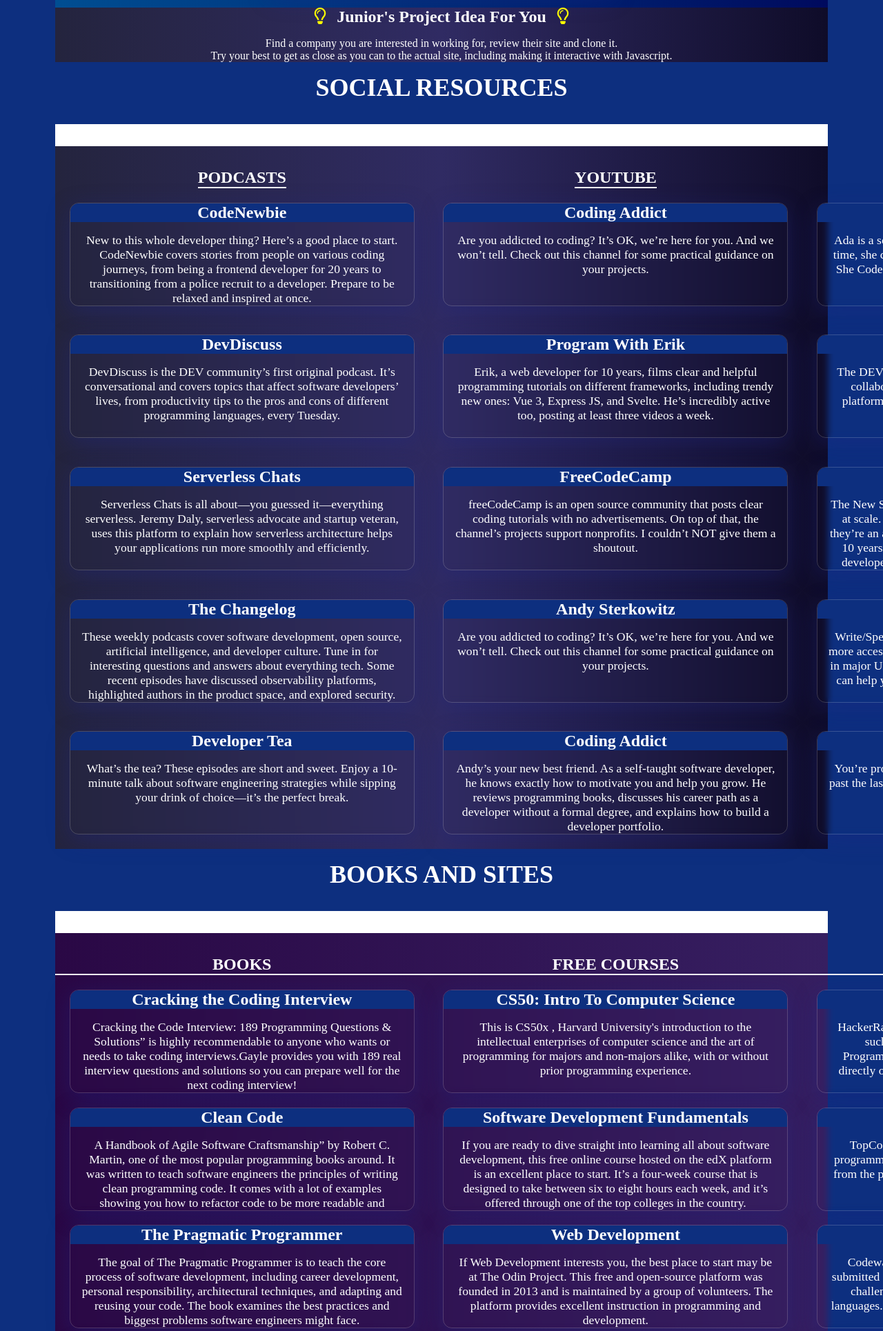
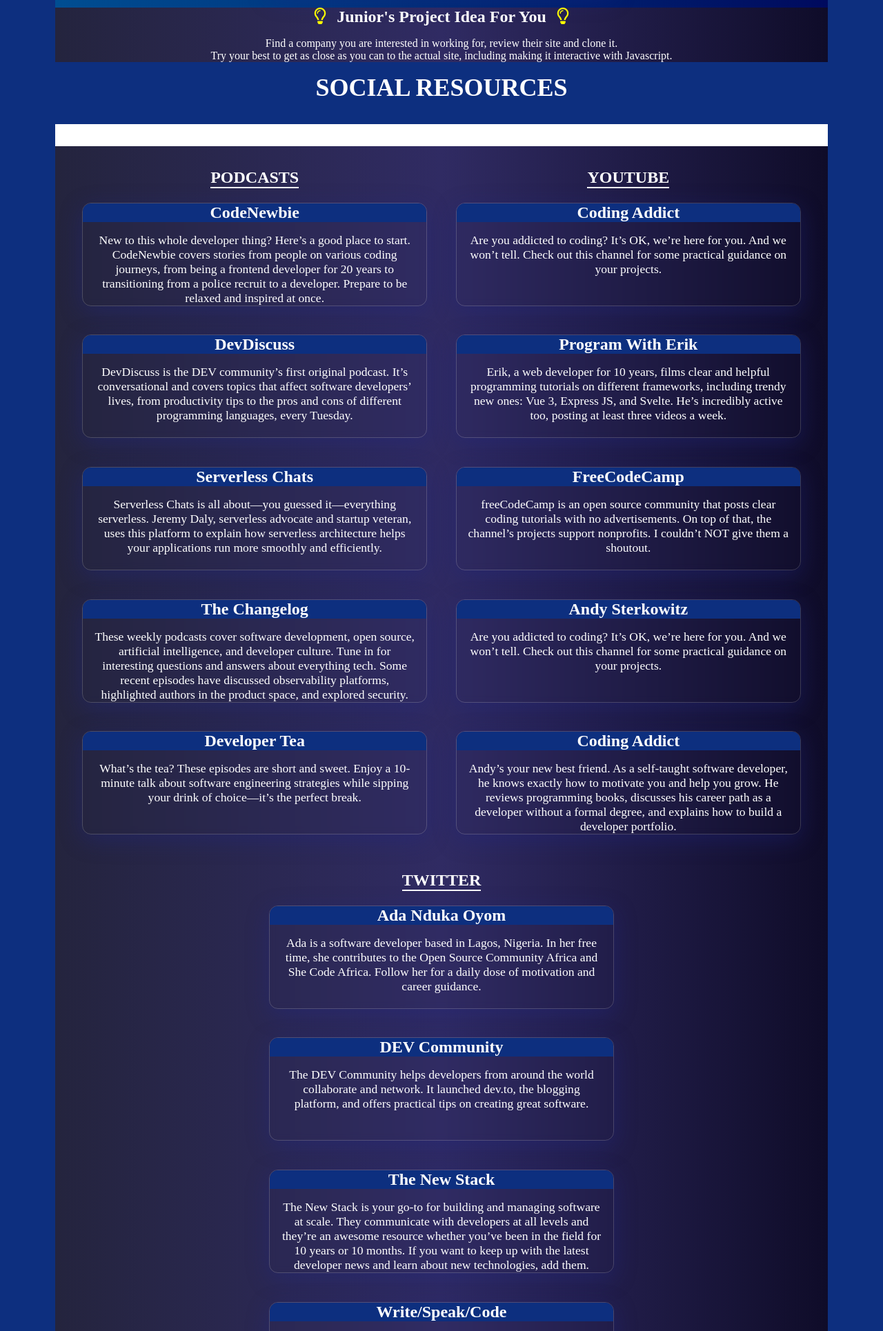
Before and after one commit to Jadessu/sei-unite, a Django app: page /ideas/ in a window 1280 px wide; the page is wider, and only the part inside the window is pictured. Shown: the part 1506-3436 px from the top of that part at 69% size. Run offline with Django 3.2, Linux system fonts and the light colour scheme; some libraries are stand-ins or nearby versions.

Commit message:
fix sizing

```diff
--- a/main_app/static/css/idea.css
+++ b/main_app/static/css/idea.css
@@ -177,6 +177,8 @@ background: -webkit-linear-gradient(to right, #24243e, #302b63, #0f0c29);  /* Ch
 background: linear-gradient(to right, #24243e, #302b63, #0f0c29); /* W3C, IE 10+/ Edge, Firefox 16+, Chrome 26+, Opera 12+, Safari 7+ */
 margin-top: 2rem;
 border-top: 2rem solid var(--white);
+flex-wrap: wrap;
+justify-content: center;
 
 
 }
@@ -184,6 +186,7 @@ border-top: 2rem solid var(--white);
 
 .resources2-container{
     display: flex;
+    justify-content: center;
     text-align: center;
     align-items: center;
     margin-top: 2rem;
@@ -191,6 +194,7 @@ border-top: 2rem solid var(--white);
 background: #6441A5;  /* fallback for old browsers */
 background: -webkit-linear-gradient(to right, #2a0845, #271647);  /* Chrome 10-25, Safari 5.1-6 */
 background: linear-gradient(to right, #2a0845, #361f61); /* W3C, IE 10+/ Edge, Firefox 16+, Chrome 26+, Opera 12+, Safari 7+ */
+flex-wrap: wrap;
 
 
 
--- a/main_app/templates/home.html
+++ b/main_app/templates/home.html
@@ -15,12 +15,12 @@
 
 {% if not user.is_authenticated %}
   <script src="https://unpkg.com/@lottiefiles/lottie-player@latest/dist/lottie-player.js"></script>
-<lottie-player src="https://assets1.lottiefiles.com/private_files/lf30_lwubnwbl.json"  background="transparent"  speed="0.6"  style="width: 850px; height: 850px;"  loop  autoplay></lottie-player>
+<lottie-player src="https://assets1.lottiefiles.com/private_files/lf30_lwubnwbl.json"  background="transparent"  speed="0.6"  style="width: 750px; height: 750px;"  loop  autoplay></lottie-player>
 
 {%else %}
 
 <script src="https://unpkg.com/@lottiefiles/lottie-player@latest/dist/lottie-player.js"></script>
-<lottie-player src="https://assets3.lottiefiles.com/packages/lf20_DyXIVc.json"  background="transparent"  speed="1"  style="width: 850px; height: 850px;"  loop  autoplay></lottie-player>
+<lottie-player src="https://assets3.lottiefiles.com/packages/lf20_DyXIVc.json"  background="transparent"  speed="1"  style="width: 750px; height: 750px;"  loop  autoplay></lottie-player>
 {% endif%}
 
   </div>
```
